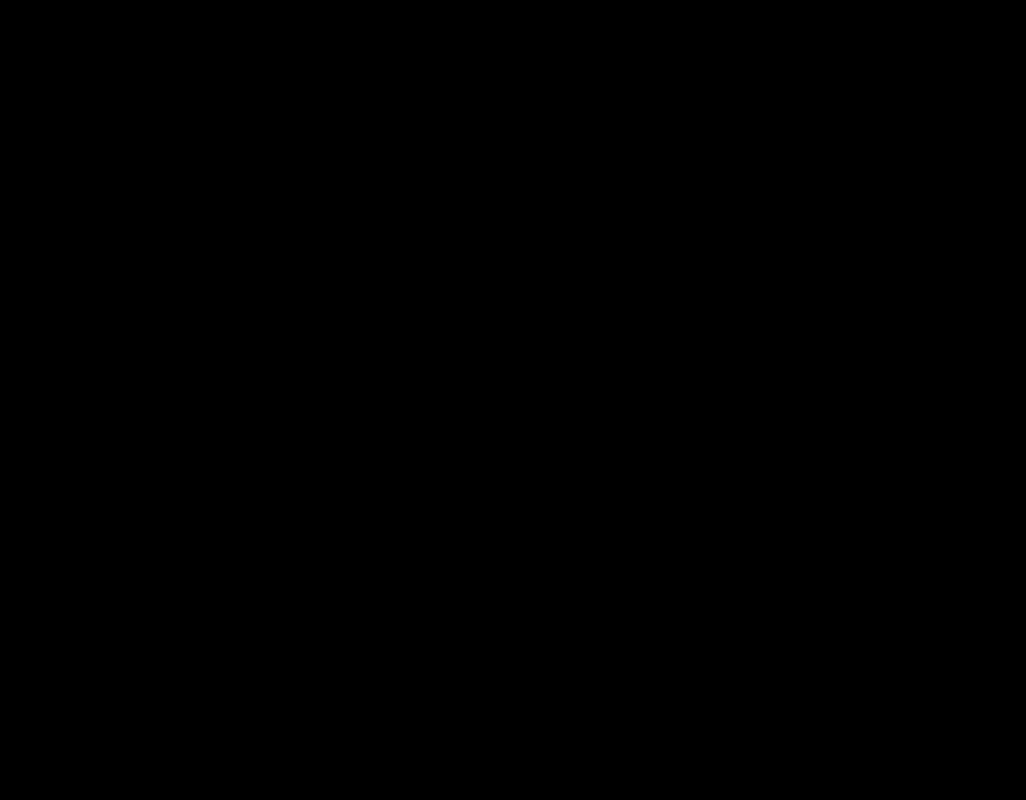
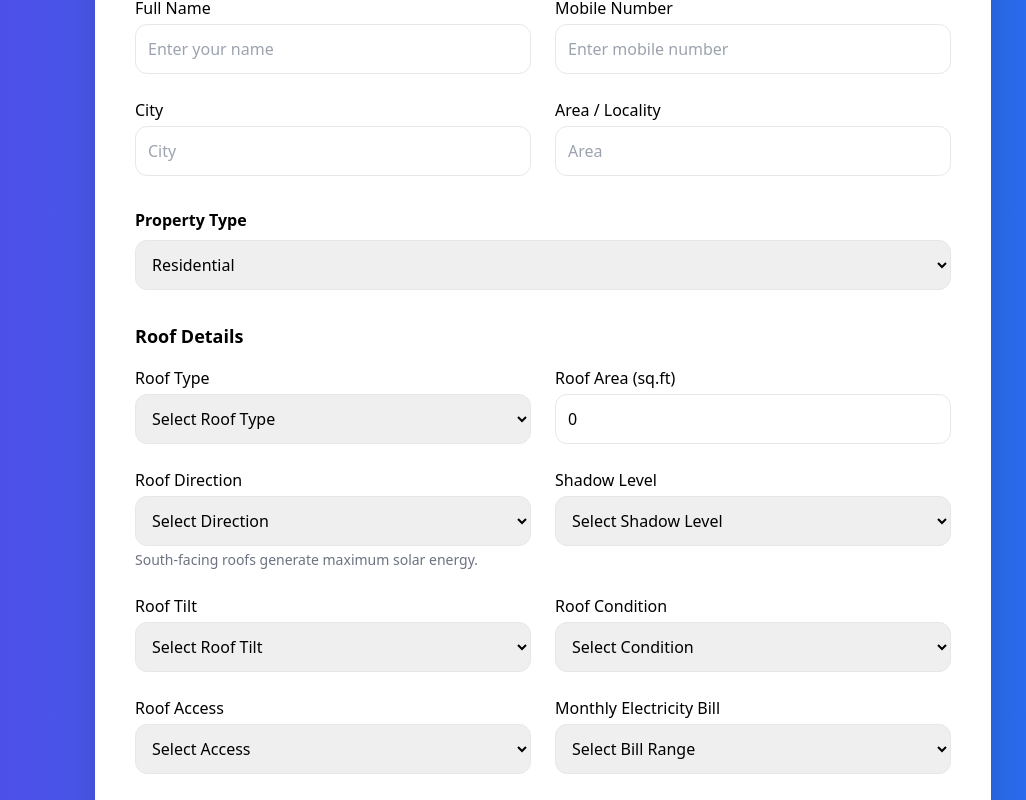
Before and after one commit to GauriKukutkar/ansh-solar-website, a React (Vite) app: page /roofSuitabilityChecker in a window 1280 px wide. Before the commit this address had no page. Shown: the part 300-1100 px from the top of the page, without its empty margins (97-1123 px from the left). Before the commit the page ends 800 px from the top, so only its background shows below. Built offline with nearby package versions, Linux system fonts and the light colour scheme.

Commit message:
update rooftop suitability checker

```diff
--- a/src/App.tsx
+++ b/src/App.tsx
@@ -14,6 +14,7 @@
 import Industries from "./Pages/industries";
 import Agriculture from "./Pages/agriculture";
 import SolarCalculator from "./Pages/solar-calculator";
+import RoofSuitabilityChecker from "./Pages/RoofSuitabilityChecker";
 
 export default function App() {
   return (
@@ -37,6 +38,7 @@
   <Route path="/industries" element={<Industries />} />
   <Route path="/agriculture" element={<Agriculture />} />
   <Route path="/solar-calculator" element={<SolarCalculator />} />
+  <Route path="/roofSuitabilityChecker" element={<RoofSuitabilityChecker />} />
 </Route>
 
       </Routes>
--- a/src/Components/Header.tsx
+++ b/src/Components/Header.tsx
@@ -111,7 +111,7 @@
 
     {[
       { name: "Solar Calculator", path: "/solar-calculator" },
-      { name: "Monitoring", path: "/energy/monitoring" },
+      { name: "Roof-Suitability Checker", path: "/RoofSuitabilityChecker" },
       { name: "System Upgrade", path: "/energy/upgrade" },
       { name: "Consultation", path: "/energy/consultation" },
     ].map((item) => (
--- /dev/null
+++ b/src/Pages/RoofSuitabilityChecker.tsx
@@ -0,0 +1,383 @@
+import { useState } from "react";
+import { motion } from "framer-motion";
+
+type RoofResult = {
+  estimated_kw: number;
+  panels: number;
+  suitability_result: string;
+};
+
+export default function RoofSuitabilityChecker() {
+
+const [name,setName] = useState("");
+const [phone,setPhone] = useState("");
+const [city,setCity] = useState("");
+const [area,setArea] = useState("");
+
+const [propertyType,setPropertyType] = useState("Residential");
+
+const [roofType,setRoofType] = useState("");
+const [roofArea,setRoofArea] = useState<number>(0);
+const [roofDirection,setRoofDirection] = useState("");
+const [shadowLevel,setShadowLevel] = useState("");
+
+const [roofCondition,setRoofCondition] = useState("");
+const [roofAccess,setRoofAccess] = useState("");
+
+const [roofTilt,setRoofTilt] = useState("");
+const [billRange,setBillRange] = useState("");
+
+const [photo,setPhoto] = useState<File | null>(null);
+
+const [result,setResult] = useState<RoofResult | null>(null);
+const [loading,setLoading] = useState(false);
+
+
+const checkRoof = async()=>{
+
+if(!name || !phone || !city || !roofArea){
+alert("Please fill required details");
+return;
+}
+
+setLoading(true);
+
+const formData = new FormData();
+
+formData.append("name",name);
+formData.append("phone",phone);
+formData.append("city",city);
+formData.append("area",area);
+formData.append("propertyType",propertyType);
+
+formData.append("roofType",roofType);
+formData.append("roofArea",roofArea.toString());
+formData.append("roofDirection",roofDirection);
+formData.append("shadowLevel",shadowLevel);
+
+formData.append("roofCondition",roofCondition);
+formData.append("roofAccess",roofAccess);
+
+formData.append("roofTilt",roofTilt);
+formData.append("billRange",billRange);
+
+if(photo){
+formData.append("photo",photo);
+}
+
+try{
+
+const res = await fetch(
+"https://anshsolarelectricals.com/Backend/roof_checker.php",
+{
+method:"POST",
+body:formData
+}
+);
+
+const data = await res.json();
+
+if(data.status === "success"){
+setResult(data);
+}else{
+alert(data.message);
+}
+
+}catch{
+alert("Server error");
+}
+
+setLoading(false);
+
+};
+
+return(
+
+<div className="min-h-screen text-black mt-14 bg-gradient-to-r from-indigo-600 via-blue-500 to-blue-600 flex items-center justify-center px-6 py-20">
+
+<motion.div
+initial={{opacity:0,y:40}}
+animate={{opacity:1,y:0}}
+transition={{duration:0.6}}
+className="bg-white w-full max-w-4xl rounded-3xl shadow-2xl p-10"
+>
+
+<h1 className="text-3xl font-bold text-center mb-10 text-gray-800">
+Free Solar Roof Assessment
+</h1>
+
+{/* BASIC DETAILS */}
+
+<h3 className="text-lg font-semibold mb-4">Basic Details</h3>
+
+<div className="grid md:grid-cols-2 gap-6 mb-8">
+
+<div>
+<label className="block font-medium mb-1">Full Name</label>
+<input
+value={name}
+onChange={(e)=>setName(e.target.value)}
+placeholder="Enter your name"
+className="border p-3 rounded-xl w-full"
+/>
+</div>
+
+<div>
+<label className="block font-medium mb-1">Mobile Number</label>
+<input
+value={phone}
+onChange={(e)=>setPhone(e.target.value)}
+placeholder="Enter mobile number"
+className="border p-3 rounded-xl w-full"
+/>
+</div>
+
+<div>
+<label className="block font-medium mb-1">City</label>
+<input
+value={city}
+onChange={(e)=>setCity(e.target.value)}
+placeholder="City"
+className="border p-3 rounded-xl w-full"
+/>
+</div>
+
+<div>
+<label className="block font-medium mb-1">Area / Locality</label>
+<input
+value={area}
+onChange={(e)=>setArea(e.target.value)}
+placeholder="Area"
+className="border p-3 rounded-xl w-full"
+/>
+</div>
+
+</div>
+
+
+{/* PROPERTY TYPE */}
+
+<div className="mb-8">
+<label className="font-semibold mb-2 block">
+Property Type
+</label>
+
+<select
+value={propertyType}
+onChange={(e)=>setPropertyType(e.target.value)}
+className="border p-3 rounded-xl w-full"
+>
+<option>Residential</option>
+<option>Commercial</option>
+<option>Society</option>
+<option>Agriculture</option>
+</select>
+</div>
+
+
+{/* ROOF DETAILS */}
+
+<h3 className="text-lg font-semibold mb-4">
+Roof Details
+</h3>
+
+<div className="grid md:grid-cols-2 gap-6 mb-8">
+
+<div>
+<label className="block font-medium mb-1">Roof Type</label>
+<select
+value={roofType}
+onChange={(e)=>setRoofType(e.target.value)}
+className="border p-3 rounded-xl w-full"
+>
+<option value="">Select Roof Type</option>
+<option>RCC / Concrete</option>
+<option>Metal Sheet</option>
+<option>Tile Roof</option>
+<option>Asbestos</option>
+<option>Other</option>
+</select>
+</div>
+
+<div>
+<label className="block font-medium mb-1">Roof Area (sq.ft)</label>
+<input
+type="number"
+value={roofArea}
+onChange={(e)=>setRoofArea(Number(e.target.value))}
+placeholder="Enter available roof area"
+className="border p-3 rounded-xl w-full"
+/>
+</div>
+
+<div>
+<label className="block font-medium mb-1">Roof Direction</label>
+<select
+value={roofDirection}
+onChange={(e)=>setRoofDirection(e.target.value)}
+className="border p-3 rounded-xl w-full"
+>
+<option value="">Select Direction</option>
+<option>South (Best for Solar)</option>
+<option>South-East</option>
+<option>South-West</option>
+<option>East</option>
+<option>West</option>
+<option>North</option>
+</select>
+
+<p className="text-sm text-gray-500 mt-1">
+South-facing roofs generate maximum solar energy.
+</p>
+</div>
+
+<div>
+<label className="block font-medium mb-1">Shadow Level</label>
+<select
+value={shadowLevel}
+onChange={(e)=>setShadowLevel(e.target.value)}
+className="border p-3 rounded-xl w-full"
+>
+<option value="">Select Shadow Level</option>
+<option>No Shadow</option>
+<option>Partial Shadow</option>
+<option>Heavy Shadow</option>
+</select>
+</div>
+
+<div>
+<label className="block font-medium mb-1">Roof Tilt</label>
+<select
+value={roofTilt}
+onChange={(e)=>setRoofTilt(e.target.value)}
+className="border p-3 rounded-xl w-full"
+>
+<option value="">Select Roof Tilt</option>
+<option>Flat Roof</option>
+<option>Slight Tilt</option>
+<option>Already Slanted</option>
+<option>Not Sure</option>
+</select>
+</div>
+
+<div>
+<label className="block font-medium mb-1">Roof Condition</label>
+<select
+value={roofCondition}
+onChange={(e)=>setRoofCondition(e.target.value)}
+className="border p-3 rounded-xl w-full"
+>
+<option value="">Select Condition</option>
+<option>New / Strong</option>
+<option>5-10 Years Old</option>
+<option>Needs Repair</option>
+</select>
+</div>
+
+<div>
+<label className="block font-medium mb-1">Roof Access</label>
+<select
+value={roofAccess}
+onChange={(e)=>setRoofAccess(e.target.value)}
+className="border p-3 rounded-xl w-full"
+>
+<option value="">Select Access</option>
+<option>Easy Access</option>
+<option>Ladder Required</option>
+<option>Difficult Access</option>
+</select>
+</div>
+
+<div>
+<label className="block font-medium mb-1">Monthly Electricity Bill</label>
+<select
+value={billRange}
+onChange={(e)=>setBillRange(e.target.value)}
+className="border p-3 rounded-xl w-full"
+>
+<option value="">Select Bill Range</option>
+<option>₹1000 - ₹3000</option>
+<option>₹3000 - ₹5000</option>
+<option>₹5000 - ₹10000</option>
+<option>₹10000+</option>
+</select>
+</div>
+
+</div>
+
+
+{/* PHOTO */}
+
+<div className="mb-8">
+
+<label className="block font-semibold mb-2">
+Upload Roof Photo (optional)
+</label>
+
+<input
+type="file"
+onChange={(e)=>setPhoto(e.target.files?.[0] || null)}
+/>
+
+</div>
+
+
+{/* BUTTON */}
+
+<div className="text-center">
+
+<button
+onClick={checkRoof}
+disabled={loading}
+className="bg-gradient-to-r from-indigo-600 to-blue-600 text-white px-10 py-4 rounded-xl font-semibold shadow hover:scale-105 transition"
+>
+
+{loading ? "Checking..." : "Check Roof Suitability"}
+
+</button>
+
+</div>
+
+
+{/* RESULT */}
+
+{result && (
+
+<motion.div
+initial={{opacity:0}}
+animate={{opacity:1}}
+className="mt-10 grid md:grid-cols-3 gap-6"
+>
+
+<div className="bg-blue-50 p-6 rounded-xl text-center">
+<p>Estimated System Size</p>
+<h3 className="text-xl font-bold">
+{result.estimated_kw} kW
+</h3>
+</div>
+
+<div className="bg-yellow-50 p-6 rounded-xl text-center">
+<p>Estimated Panels</p>
+<h3 className="text-xl font-bold">
+{result.panels}
+</h3>
+</div>
+
+<div className="bg-green-50 p-6 rounded-xl text-center">
+<p>Suitability Result</p>
+<h3 className="text-xl font-bold text-green-700">
+{result.suitability_result}
+</h3>
+</div>
+
+</motion.div>
+
+)}
+
+</motion.div>
+
+</div>
+
+);
+
+}
```
Also changed, not shown: 6 other files (tests, documents, lock files or other folders).
